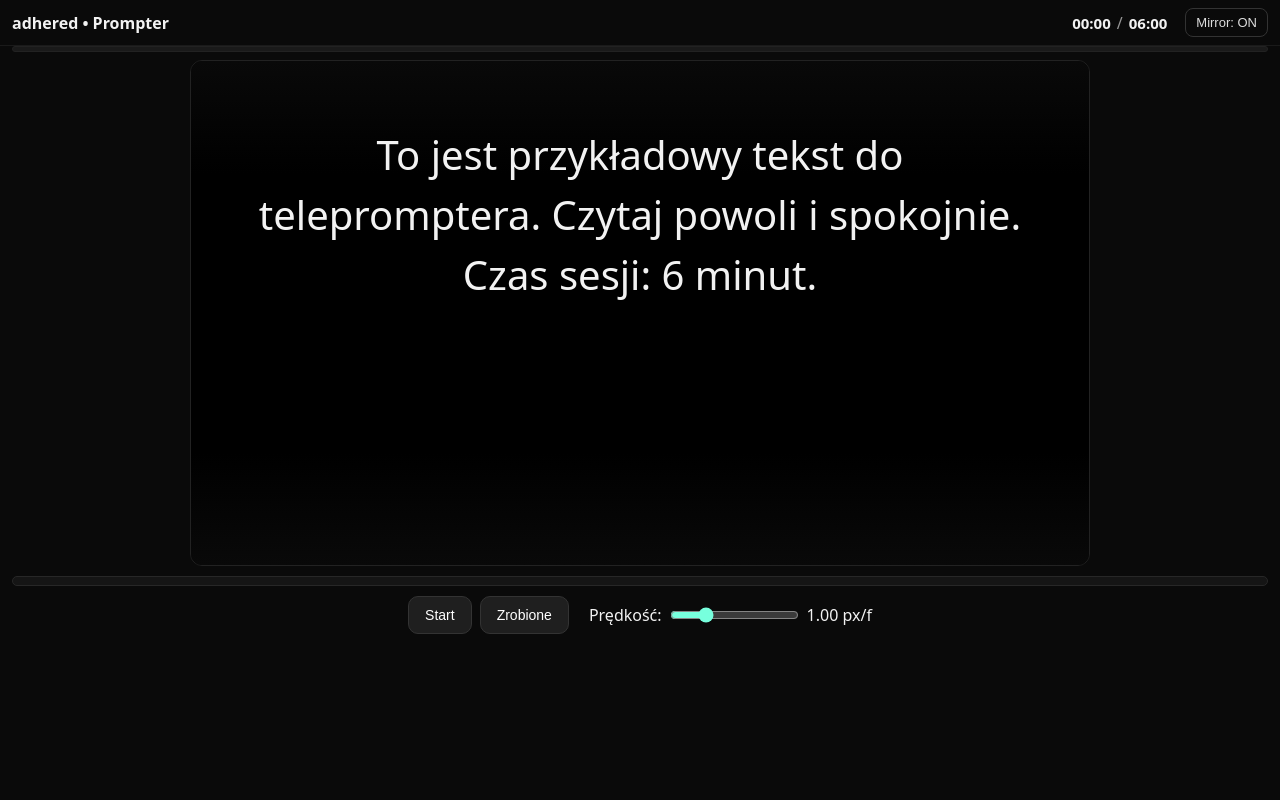
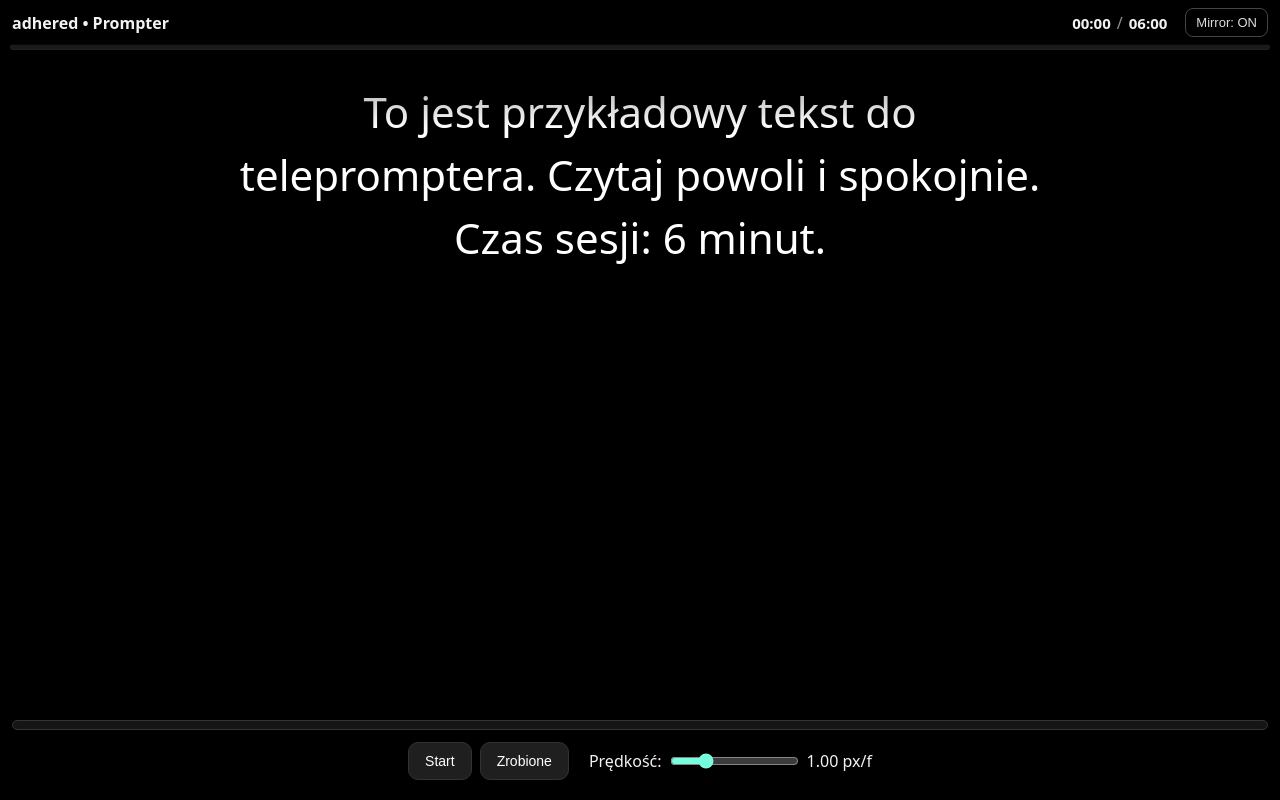
Before and after one commit to MacSzot/adhered.shop, a Next.js app: page /day in a window 1280 px wide. Built offline with nearby package versions, Linux system fonts and the light colour scheme.

Commit message:
Refactor global styles for improved layout and design

```diff
--- a/app/globals.css
+++ b/app/globals.css
@@ -8,12 +8,13 @@
   padding: 0;
 }
 
-body {
-  background: #0a0a0a;
+html, body {
+  height: 100%;
+  width: 100%;
+  background: #000;
   color: #f2f2f2;
   font-family: system-ui, -apple-system, "Segoe UI", Roboto, sans-serif;
-  min-height: 100vh;
-  overflow-x: hidden;
+  overflow: hidden;
 }
 
 /* ===============================
@@ -23,21 +24,30 @@ body {
 .prompter-full {
   display: flex;
   flex-direction: column;
-  min-height: 100vh;
-  background: #0a0a0a;
+  height: 100vh;
+  width: 100vw;
+  background: #000;
   color: #f2f2f2;
+  overflow: hidden;
+  position: relative;
 }
 
 /* ===============================
-   GÓRNY PASEK (LOGO, TIMER, MIRROR)
+   GÓRNY PASEK
    =============================== */
 
 .topbar {
+  position: absolute;
+  top: 0;
+  left: 0;
+  right: 0;
+  z-index: 20;
   display: flex;
   justify-content: space-between;
   align-items: center;
   padding: 8px 12px;
-  border-bottom: 1px solid #1a1a1a;
+  background: rgba(0, 0, 0, 0.45);
+  backdrop-filter: blur(6px);
 }
 
 .topbar .left {
@@ -69,7 +79,7 @@ body {
 
 .ghost {
   background: transparent;
-  border: 1px solid #333;
+  border: 1px solid #444;
   color: #ddd;
   border-radius: 8px;
   padding: 6px 10px;
@@ -78,20 +88,24 @@ body {
 }
 
 .ghost:hover {
-  background: #1b1b1b;
+  background: rgba(255, 255, 255, 0.1);
 }
 
 /* ===============================
-   PASEK POSTĘPU (CZYTNIK CZASU)
+   PASEK POSTĘPU CZASU
    =============================== */
 
 .timebar {
+  position: absolute;
+  top: 44px;
+  left: 10px;
+  right: 10px;
   height: 6px;
   background: #1a1a1a;
   border: 1px solid #222;
   border-radius: 999px;
-  margin: 0 12px 8px;
   overflow: hidden;
+  z-index: 19;
 }
 
 .timebar-fill {
@@ -102,19 +116,17 @@ body {
 }
 
 /* ===============================
-   SCENA: KAMERA + OVERLAY
+   KAMERA — PEŁNY EKRAN
    =============================== */
 
 .stage {
-  position: relative;
+  position: fixed;
+  inset: 0;
   width: 100%;
-  max-width: 900px;
-  margin: 0 auto;
-  aspect-ratio: 16/9;
+  height: 100%;
   background: #000;
-  border: 1px solid #222;
-  border-radius: 12px;
   overflow: hidden;
+  z-index: 1;
 }
 
 .cam {
@@ -128,20 +140,21 @@ body {
 }
 
 /* ===============================
-   OVERLAY TEKSTOWY (PROMPTER)
+   OVERLAY Z TEKSTEM
    =============================== */
 
 .overlay {
   position: absolute;
   inset: 0;
   pointer-events: none;
+  z-index: 5;
 }
 
 .scroll {
   position: absolute;
   inset: 0;
   overflow: hidden;
-  padding: 8vh 5vw 8vh 5vw;
+  padding: 10vh 6vw 10vh 6vw;
   display: flex;
   align-items: flex-start;
   justify-content: center;
@@ -149,11 +162,13 @@ body {
 
 .script {
   width: 100%;
-  max-width: 800px;
+  max-width: 850px;
   margin: 0 auto;
-  font-size: clamp(22px, 4.5vw, 40px);
+  font-size: clamp(22px, 4.5vw, 42px);
   line-height: 1.5;
   text-align: center;
+  color: #fff;
+  text-shadow: 0 0 15px rgba(0, 0, 0, 0.8);
 }
 
 .script p {
@@ -164,30 +179,35 @@ body {
   position: absolute;
   left: 0;
   right: 0;
-  height: 14vh;
+  height: 16vh;
   pointer-events: none;
+  z-index: 6;
 }
 
 .mask.top {
   top: 0;
-  background: linear-gradient(to bottom, rgba(10, 10, 10, 0.9), rgba(10, 10, 10, 0));
+  background: linear-gradient(to bottom, rgba(0, 0, 0, 0.9), rgba(0, 0, 0, 0));
 }
 
 .mask.bottom {
   bottom: 0;
-  background: linear-gradient(to top, rgba(10, 10, 10, 0.9), rgba(10, 10, 10, 0));
+  background: linear-gradient(to top, rgba(0, 0, 0, 0.9), rgba(0, 0, 0, 0));
 }
 
 /* ===============================
-   WSKAŹNIK GŁOŚNOŚCI (VU-METER)
+   MIKROFON — VU METER
    =============================== */
 
 .meter {
+  position: absolute;
+  bottom: 70px;
+  left: 12px;
+  right: 12px;
   height: 10px;
-  background: #151515;
-  border: 1px solid #272727;
+  background: rgba(30, 30, 30, 0.7);
+  border: 1px solid #333;
   border-radius: 999px;
-  margin: 10px 12px 0;
+  z-index: 20;
   overflow: hidden;
 }
 
@@ -200,15 +220,22 @@ body {
 }
 
 /* ===============================
-   PANEL STEROWANIA (STOP/START)
+   KONTROLKI NA DOLE
    =============================== */
 
 .controls {
+  position: absolute;
+  bottom: 10px;
+  left: 0;
+  right: 0;
   display: flex;
   gap: 8px;
   align-items: center;
   justify-content: center;
-  padding: 10px 12px 20px;
+  padding: 10px 12px;
+  z-index: 30;
+  background: rgba(0, 0, 0, 0.4);
+  backdrop-filter: blur(8px);
 }
 
 .controls button {
@@ -249,5 +276,6 @@ body {
   .controls {
     flex-direction: column;
     gap: 10px;
+    bottom: 5px;
   }
 }
```
